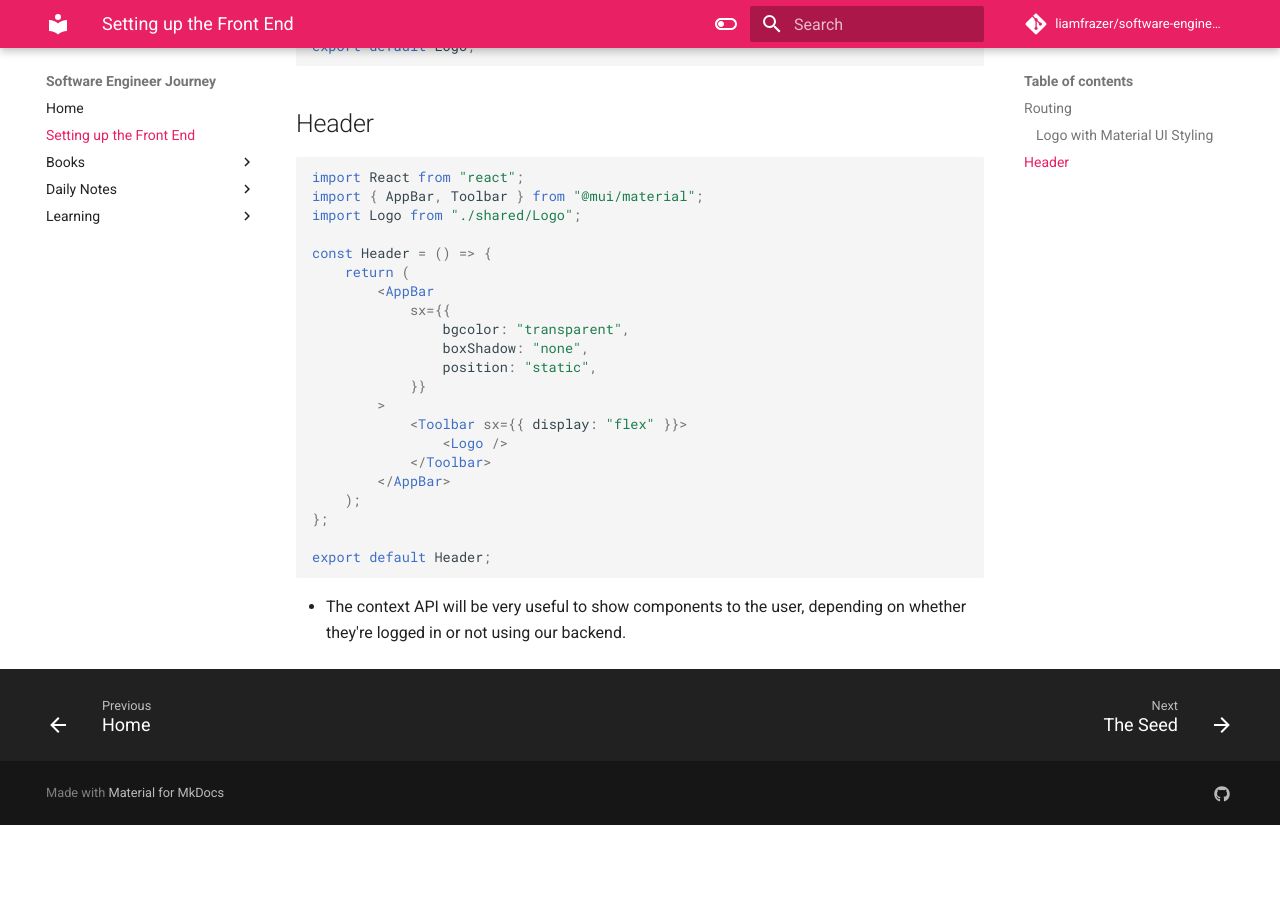
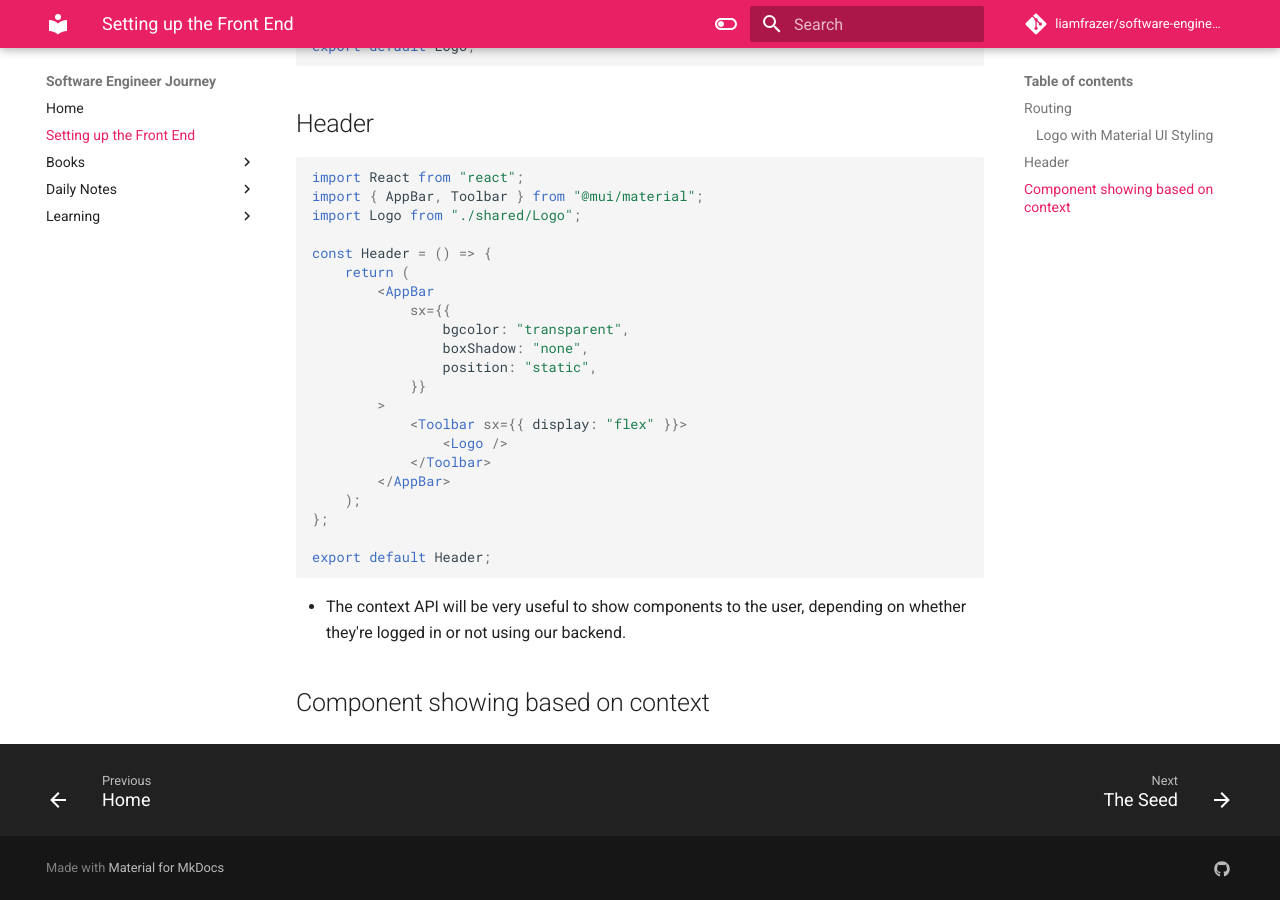
Before and after one commit to liamfrazer/software-engineer-journey, an MkDocs documentation site: the page built from docs/Setting up the Front End.md, in a window 1280 px wide and 900 px high, scrolled down 2019 px. Built offline with MkDocs 1.6.1 and Material for MkDocs 9.7.7, drawn with Linux system fonts in a browser that asks for light colours; comment, search, counter and statistics services are not loaded; before the commit the page ends 2844 px from its top, so only the background shows below that.

Commit message:
vault backup: 2023-12-30 17:20:41

````diff
--- a/docs/Setting up the Front End.md
+++ b/docs/Setting up the Front End.md
@@ -137,3 +137,5 @@ export default Header;
 ```
 
 * The context API will be very useful to show components to the user, depending on whether they're logged in or not using our backend.
+
+## Component showing based on context
````
